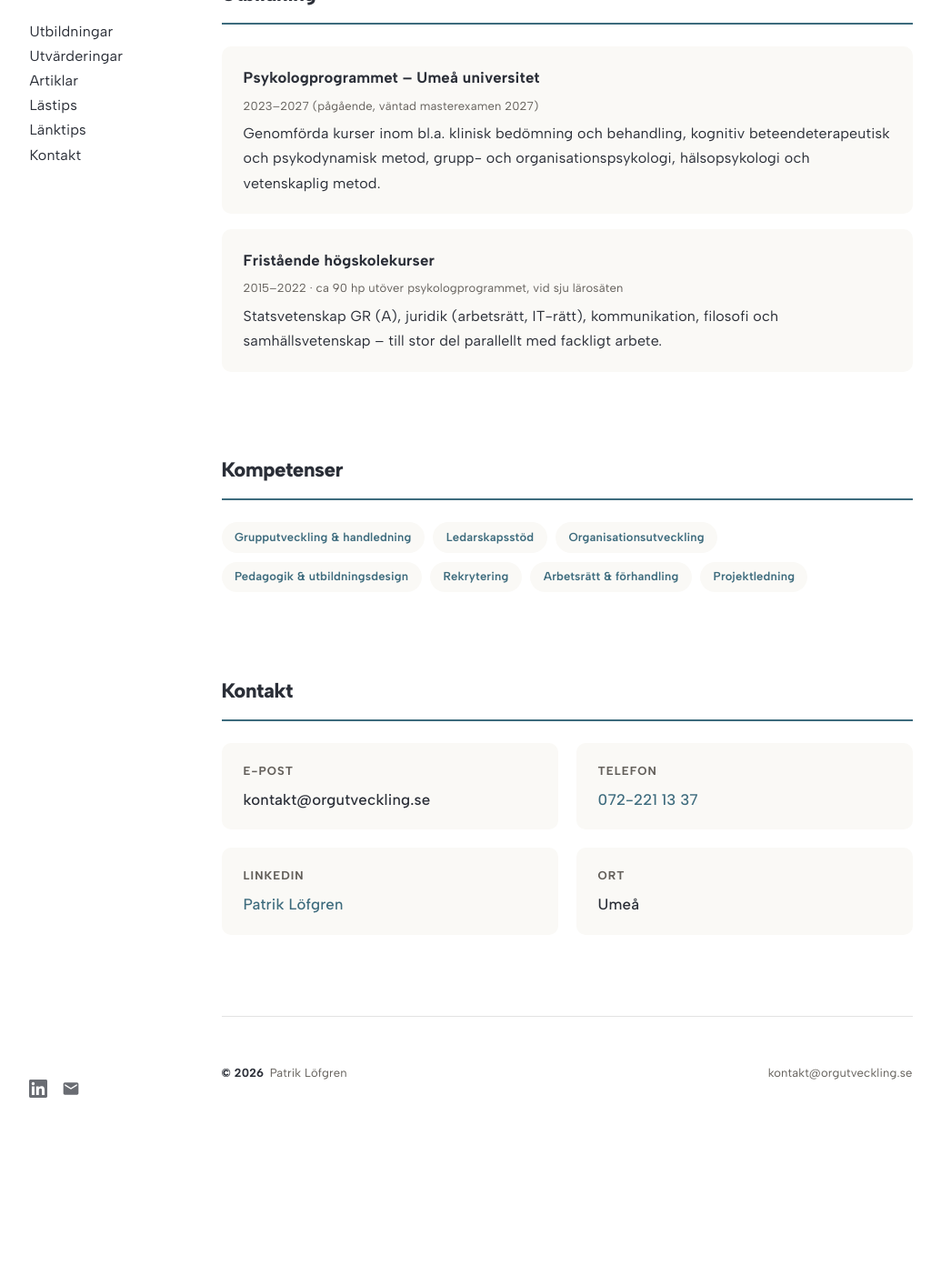
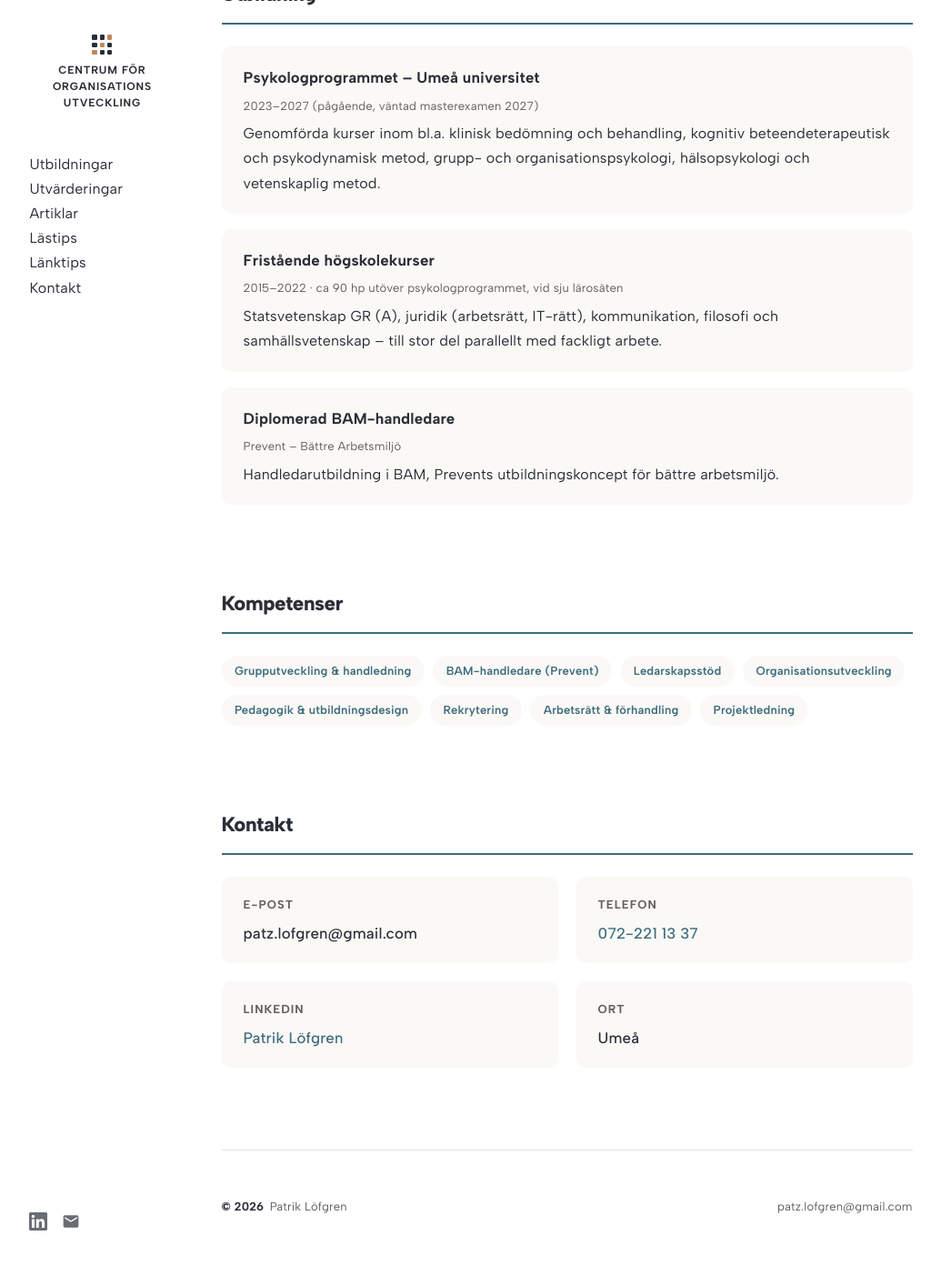
Before and after one commit to Elwyndaz/elwyndaz.github.io, a Jekyll site: the page cv.html, which Jekyll copies as it is, in a window 1280 px wide and 1400 px high, scrolled down 1429 px. Shown: the top 1392 px of the window at 91% size, without its empty margins (6-1041 px from the left). Built offline with Jekyll 4.4.1, drawn with Linux system fonts in a browser that asks for light colours; before the commit the page ends 2683 px from its top, so only the background shows below that.

Commit message:
Use personal email on CV, add BAM-handledare certification
Co-Authored-By: Claude Sonnet 5 <noreply@anthropic.com>

```diff
--- a/cv.html
+++ b/cv.html
@@ -153,6 +153,11 @@ ul{list-style:none}
           <span class="timeline-meta">2015–2022 · ca 90 hp utöver psykologprogrammet, vid sju lärosäten</span>
           <p class="timeline-desc">Statsvetenskap GR (A), juridik (arbetsrätt, IT-rätt), kommunikation, filosofi och samhällsvetenskap – till stor del parallellt med fackligt arbete.</p>
         </div>
+        <div class="timeline-item">
+          <span class="timeline-role">Diplomerad BAM-handledare</span>
+          <span class="timeline-meta">Prevent – Bättre Arbetsmiljö</span>
+          <p class="timeline-desc">Handledarutbildning i BAM, Prevents utbildningskoncept för bättre arbetsmiljö.</p>
+        </div>
       </div>
     </div>
 
@@ -160,6 +165,7 @@ ul{list-style:none}
       <h2 class="cv-section-title">Kompetenser</h2>
       <div class="tag-row">
         <span class="tag">Grupputveckling &amp; handledning</span>
+        <span class="tag">BAM-handledare (Prevent)</span>
         <span class="tag">Ledarskapsstöd</span>
         <span class="tag">Organisationsutveckling</span>
         <span class="tag">Pedagogik &amp; utbildningsdesign</span>
@@ -207,7 +213,7 @@ function toggleMenu(){
   }
 }
 
-var u='kontakt';var d='orgutveckling.se';
+var u='patz.lofgren';var d='gmail.com';
 function buildEmail(el){var a=document.createElement('a');a.href='mai'+'lto:'+u+'@'+d;a.textContent=u+'@'+d;a.style.color='inherit';el.appendChild(a);}
 var ce=document.getElementById('contact-email'); if(ce) buildEmail(ce);
 var fe=document.getElementById('footer-email'); if(fe) buildEmail(fe);
```
